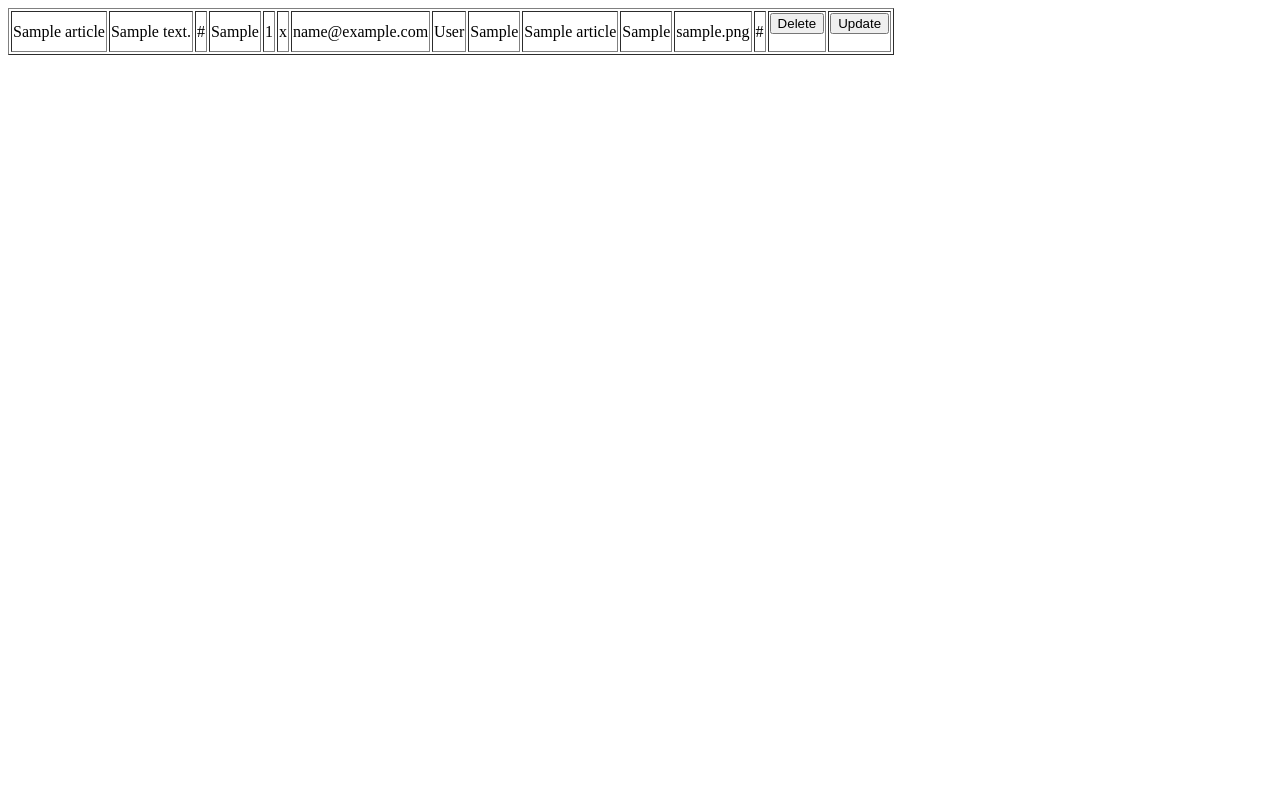
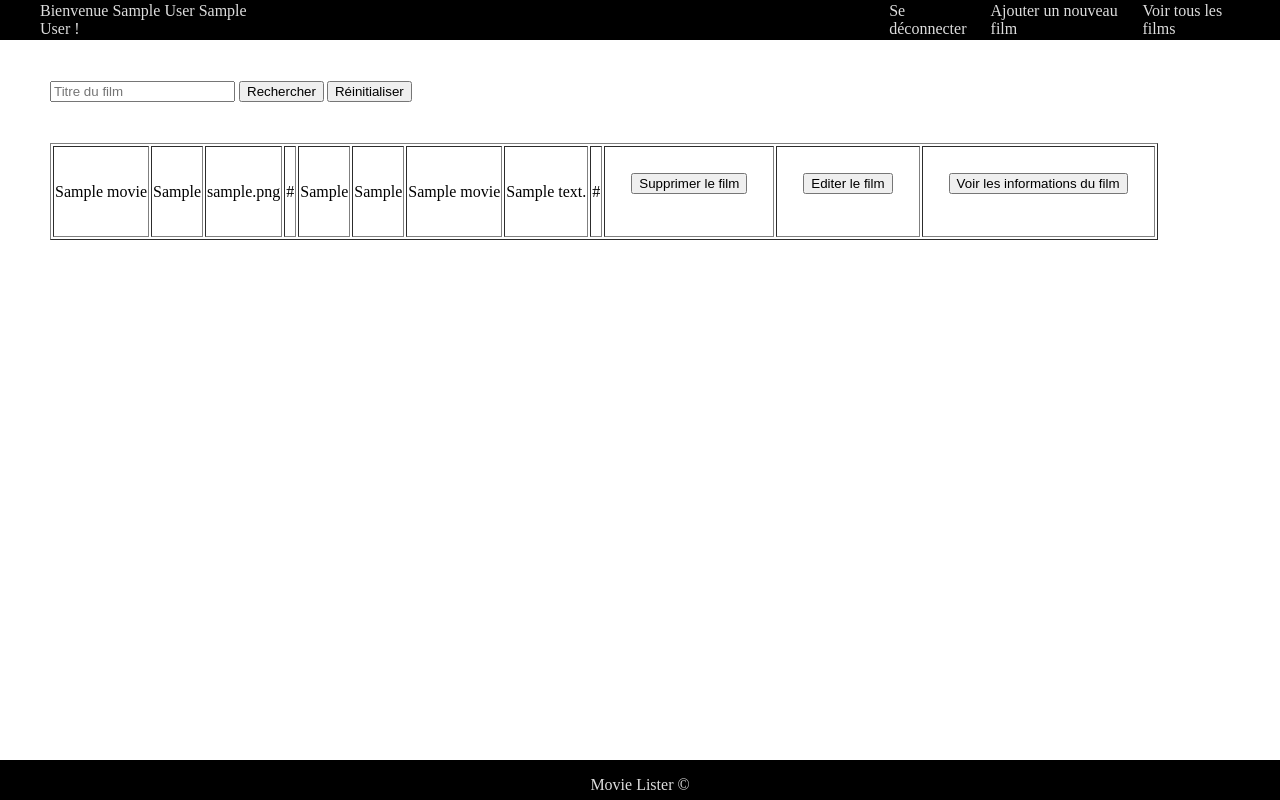
Before and after one commit to RomainLAU/SchoolRepository, a PHP site: page /movies.php in a window 1280 px wide. Run offline with PHP 8.4, Linux system fonts and the light colour scheme; the visitor is signed in with stand-in values (Sample User, id 1); tables that the repository leaves empty or names only in its code hold one stand-in row (values such as "Sample post").

Commit message:
Projet de movieListing terminé

```diff
--- /dev/null
+++ b/movieListing/footer.php
@@ -0,0 +1,3 @@
+<footer id="footer">
+    <p>Movie Lister &copy;</p>
+</footer>
--- /dev/null
+++ b/movieListing/menu.php
@@ -0,0 +1,22 @@
+<?php
+session_start();
+
+if (isset($_SESSION['connected']) && isset($_SESSION['firstname']) && isset($_SESSION['lastname']) && $_SESSION['connected']) {
+    echo ("
+    <ul>
+        <div>Bienvenue ". $_SESSION['firstname'] . " " . $_SESSION['lastname'] . " !</div>
+        <li><a href='deconnection.php'>Se déconnecter</a></li>
+        <li><a href='index.php'>Ajouter un nouveau film</a></li>
+        <li><a href='movies.php'>Voir tous les films</a></li>
+    </ul>
+    ");
+} else {
+    echo ("
+    <ul>
+        <li><a href='register.php'>S'enregistrer</a></li>
+        <li><a href='connection.php'>Se connecter</a></li>
+        <li><a href='movies.php'>Voir tous les films</a></li>
+    </ul>");
+}
+
+?>
--- a/movieListing/movies.php
+++ b/movieListing/movies.php
@@ -1,37 +1,160 @@
+<?php
+include('menu.php');
+
+?>
+
+<!DOCTYPE html>
+<html lang="en">
+<head>
+    <meta charset="UTF-8">
+    <meta http-equiv="X-UA-Compatible" content="IE=edge">
+    <meta name="viewport" content="width=device-width, initial-scale=1.0">
+    <title>FIlms</title>
+    <link rel="stylesheet" href="style.css">
+</head>
+<body>
+
 <?php
 
-$dsn = 'mysql:host=database:3306;dbname=article';
+$dsn = 'mysql:host=database:3306;dbname=movies';
 
 try{
     $PDO = new PDO($dsn, "root", "tiger");
-    $articles = $PDO->query("SELECT * FROM article", PDO::FETCH_ASSOC)->fetchAll();
+    $movies = $PDO->query("SELECT * FROM movie", PDO::FETCH_ASSOC)->fetchAll();
 } catch (PDOException $exception) {
     print "Erreur !: " . $exception->getMessage() . "<br>";
     die;
 }
 
+?>
 
+<div id="research">
+    <form action="" method="GET">
+        <input type="text" name="titleLike" placeholder="Titre du film">
+        <input type="submit" value="Rechercher">
+    </form>
+    <button><a href="movies.php">Réinitialiser</a></button>
+</div>
+
+<?php
+
+
+if (empty($movies)) {
+    echo "<h2>Il n'y a aucun film à afficher...</h2>";
+}  else if (isset($_GET['titleLike'])) {
+    $matchingMovies = $_GET['titleLike'];
+    $movies = $PDO->query("SELECT * FROM movie WHERE title LIKE '%$matchingMovies%'", PDO::FETCH_ASSOC)->fetchAll();
+    if (empty($movies)) {
+        echo "<h2>Il n'y a aucun film à ce nom..</h2>";
+    } else {
         echo "<table border=1>";
-foreach($articles as $article) {
+        foreach($movies as $movie) {
             echo "<tr>";
-    foreach($article as $key => $value) {
+            foreach($movie as $key => $value) {
                 if ($key !== 'id') {
+                    if (strlen($value) > 100) {
+                        $valueArray = str_split($value);
+                        echo "<td>";
+                        for ($chars = 0; $chars < 100; $chars++) {
+                            echo $valueArray[$chars];
+                        }
+                        echo "..";
+                        echo "</td>";
+                    }
+                    else {
                         echo "<td> $value </td>";
                     }
                 }
+            }
+            if (isset($_SESSION['connected']) && $_SESSION['connected'] === True) {
                 echo "<td>
                     <form method='POST' action='delete.php'>
-            <input name='id' value='" . $article['id'] . "' hidden>
-            <input type='submit' value='Delete'>
+                        <input type='text' name='id' value='" . $movie['id'] . "' hidden>
+                        <input type='submit' value='Supprimer le film'>
                     </form>
                 </td>";
                 echo "<td>
                     <form method='GET' action='update.php'>
-        <input name='id' value='" . $article['id'] . "' hidden>
-        <input type='submit' value='Update'>
+                        <input type='text' name='id' value='" . $movie['id'] . "' hidden>
+                        <input type='submit' value='Editer le film'>
+                    </form>
+                </td>";
+                echo "<td>
+                    <form method='GET' action='movieInformation.php'>
+                        <input type='text' name='id' value='" . $movie['id'] . "' hidden>
+                        <input type='submit' value='Voir les informations du film'>
+                    </form>
+                </td>";
+                echo "</tr>";
+            } else {
+                echo "<td>
+                <form method='GET' action='movieInformation.php'>
+                    <input type='text' name='id' value='" . $movie['id'] . "' hidden>
+                    <input type='submit' value='Voir les informations du film'>
                 </form>
                 </td>";
                 echo "</tr>";
             }
+        }
         echo "</table>";
+    }
+
+} else {
+    echo "<table border=1>";
+    foreach($movies as $movie) {
+        echo "<tr>";
+        foreach($movie as $key => $value) {
+            if ($key !== 'id') {
+                if (strlen($value) > 100) {
+                    $valueArray = str_split($value);
+                    echo "<td>";
+                    for ($chars = 0; $chars < 100; $chars++) {
+                        echo $valueArray[$chars];
+                    }
+                    echo "..";
+                    echo "</td>";
+                }
+                else {
+                    echo "<td> $value </td>";
+                }
+            }
+        }
+        if (isset($_SESSION['connected']) && $_SESSION['connected'] === True) {
+            echo "<td>
+                <form method='POST' action='delete.php'>
+                    <input type='text' name='id' value='" . $movie['id'] . "' hidden>
+                    <input type='submit' value='Supprimer le film'>
+                </form>
+            </td>";
+            echo "<td>
+                <form method='GET' action='update.php'>
+                    <input type='text' name='id' value='" . $movie['id'] . "' hidden>
+                    <input type='submit' value='Editer le film'>
+                </form>
+            </td>";
+            echo "<td>
+                <form method='GET' action='movieInformation.php'>
+                    <input type='text' name='id' value='" . $movie['id'] . "' hidden>
+                    <input type='submit' value='Voir les informations du film'>
+                </form>
+            </td>";
+            echo "</tr>";
+        } else {
+            echo "<td>
+            <form method='GET' action='movieInformation.php'>
+                <input type='text' name='id' value='" . $movie['id'] . "' hidden>
+                <input type='submit' value='Voir les informations du film'>
+            </form>
+            </td>";
+            echo "</tr>";
+        }
+    }
+    echo "</table>";
+}
+
+include('footer.php');
+
 ?>
+
+</body>
+</html>
--- /dev/null
+++ b/movieListing/style.css
@@ -0,0 +1,72 @@
+body{
+    margin: 0;
+    height: 100vh;
+}
+
+body :not(ul, div, li, a, p, input, table, tr, td, #footer, button) {
+    padding: 25px;
+}
+
+table{
+    margin-left: 50px;
+    margin-right: 50px;
+}
+
+ul{
+    display: flex;
+    flex-direction: row;
+    column-gap: 20px;
+    background-color: black;
+    color: rgb(221, 221, 221);
+    justify-content: space-between;
+    height: 40px;
+    align-items: center;
+}
+
+ul > div{
+    margin-right: 50%;
+}
+
+li{
+    list-style: none;
+}
+
+li:last-child{
+    margin-right: 40px;
+}
+
+li > a{
+    color:rgb(221, 221, 221);
+    text-decoration: none;
+}
+
+td{
+    align-items: center;
+}
+
+#footer{
+    align-items: center;
+    position: absolute;
+    bottom: 0;
+    width: 100%;
+    height: 40px;
+    text-align: center;
+    background-color: black;
+    color:rgb(221, 221, 221);
+}
+
+#research >button > a{
+    text-decoration: none;
+    color: black;
+}
+
+#research{
+    display: flex;
+    align-items: center;
+    margin-left: 25px;
+}
+
+#research > button{
+    margin-bottom: 16px;
+    margin-left: -22px;
+}
```
Also changed, not shown: movieListing/add.php (+19 -9 lines), movieListing/connection.php (+39 -18 lines), movieListing/delete.php (added, +23 -0 lines), movieListing/index.php (+37 -0 lines), movieListing/movieInformation.php (added, +70 -0 lines), movieListing/register.php (+65 -39 lines), movieListing/update.php (+23 -12 lines). Lines whose indentation alone changed are shown as unchanged.
